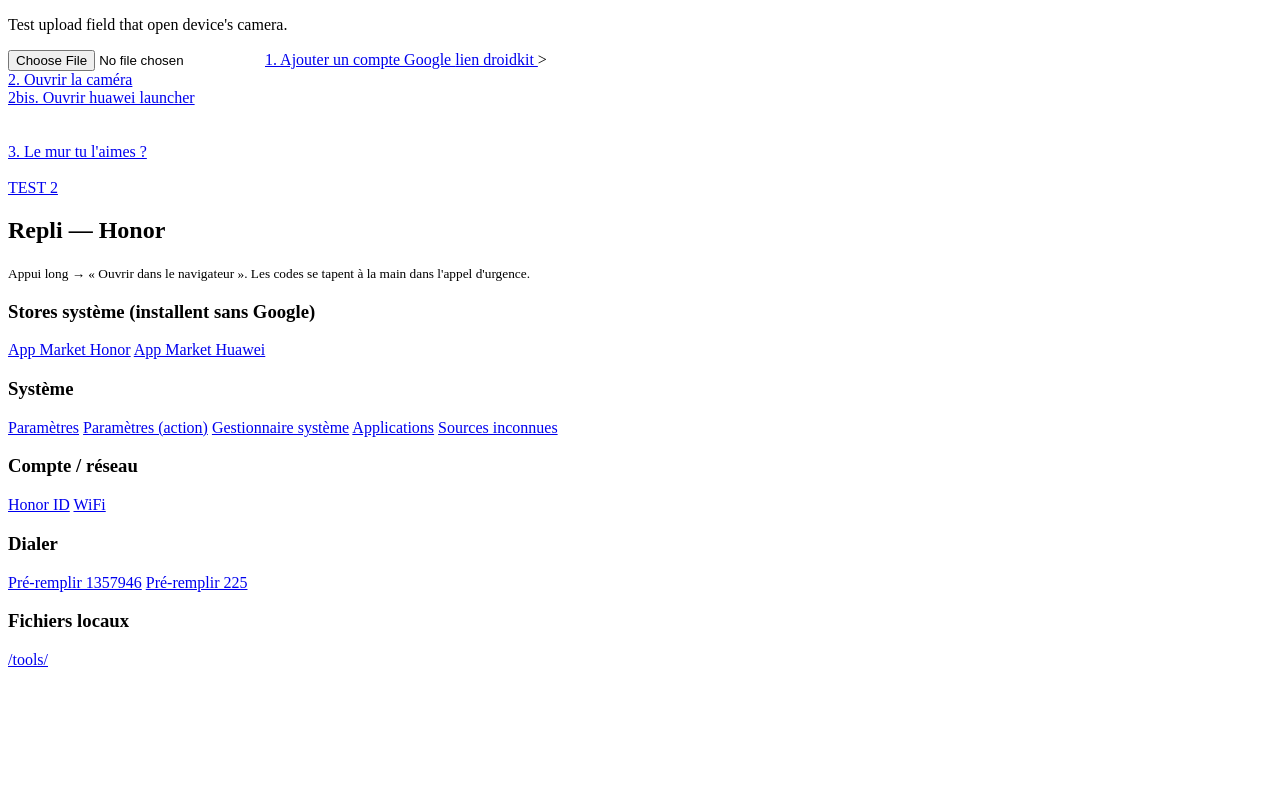
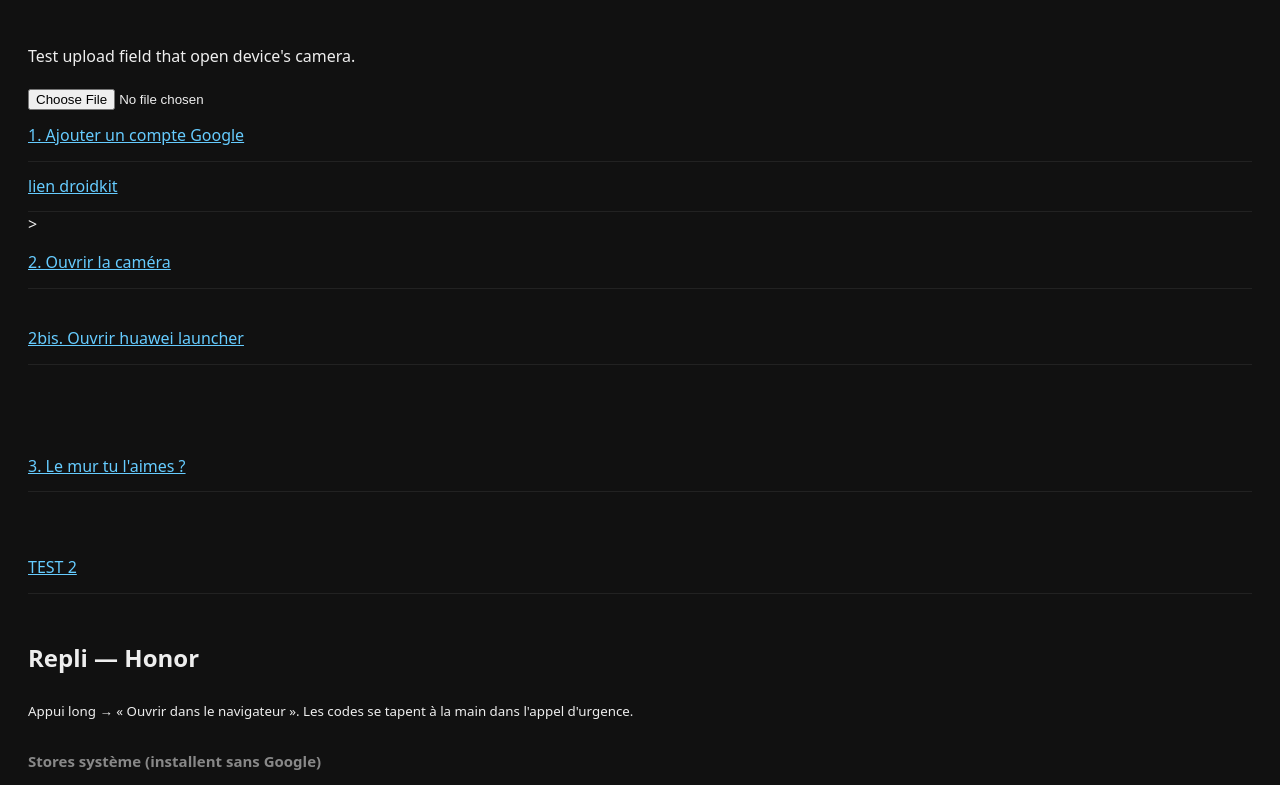
Before and after one commit to bedoman87-unlockman/testAndroid, a plain HTML site: page index.html in a window 1280 px wide. Shown: the top 785 px of the page. Drawn offline with Linux system fonts and the light colour scheme.

Commit message:
Add CSS styles to index.html
Added styles for body, links, and headings.

```diff
--- a/index.html
+++ b/index.html
@@ -3,6 +3,11 @@
     <head>
         <meta charset="utf-8">
         <title>Le titre de ma page</title>
+        <style>
+         body{font-family:system-ui,sans-serif;background:#111;color:#eee;padding:20px;line-height:1.6}
+ a{color:#6cf;display:block;padding:12px 0;border-bottom:1px solid #222;word-break:break-all}
+ h3{margin-top:26px;font-size:15px;color:#888}
+        </style>
     </head>
     <body>
         <p>Test upload field that open device's camera.</p>
```
